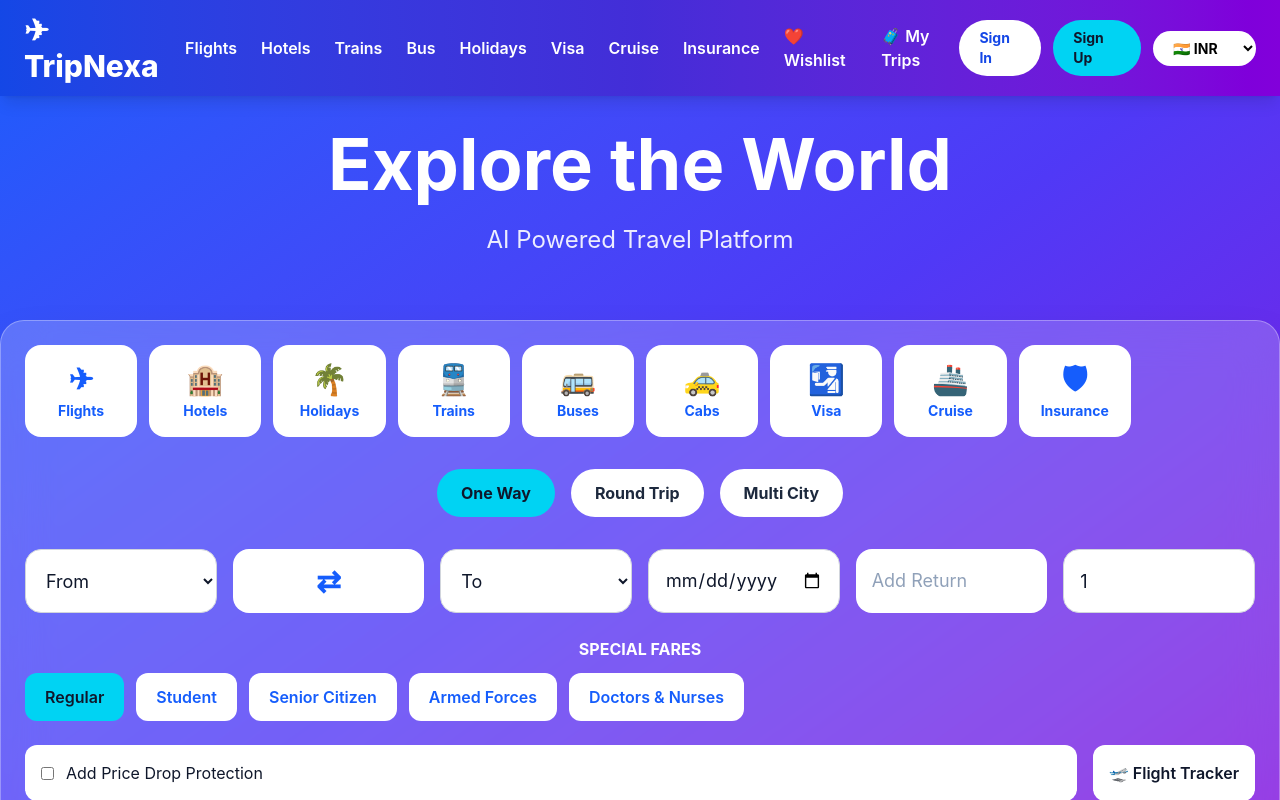
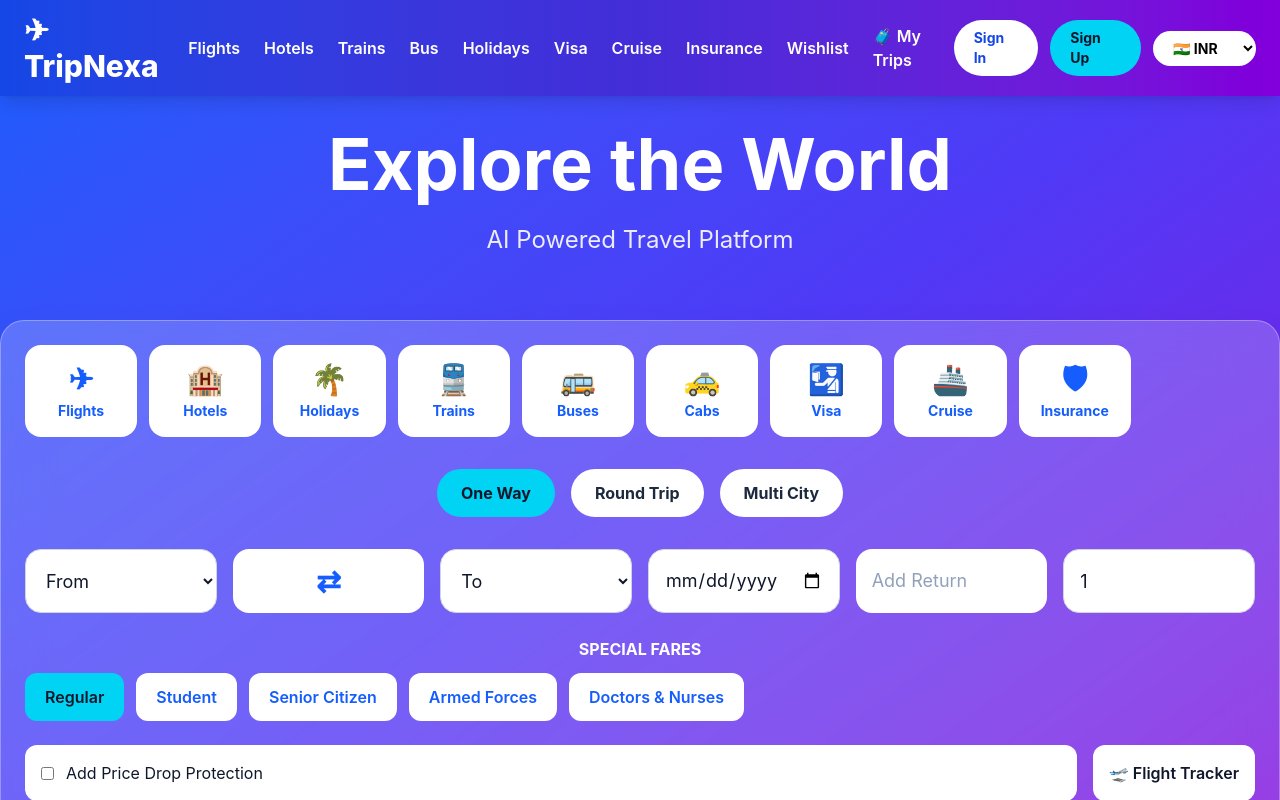
Before and after one commit to aryan20065-cloud/TripNexa, a React (Vite) app in the folder client/: page / in a window 1280 px wide. Shown: the top 800 px of the page. Built offline with nearby package versions, Linux system fonts and the light colour scheme.

Commit message:
Updated navbar, currency support and UI improvements

```diff
--- a/client/src/components/layout/Navbar.jsx
+++ b/client/src/components/layout/Navbar.jsx
@@ -17,7 +17,7 @@
           <Link to="/visa">Visa</Link>
           <Link to="/cruise">Cruise</Link>
           <Link to="/insurance">Insurance</Link>
-          <Link to="/wishlist">❤️ Wishlist</Link>
+          <Link to="/wishlist"> Wishlist</Link>
           <Link to="/mytrips">🧳 My Trips</Link>
         </div>
 
```
